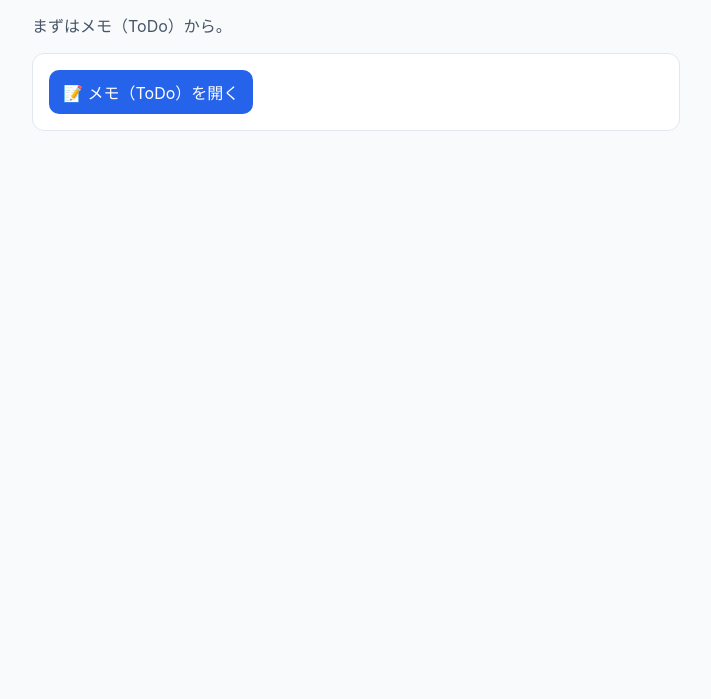
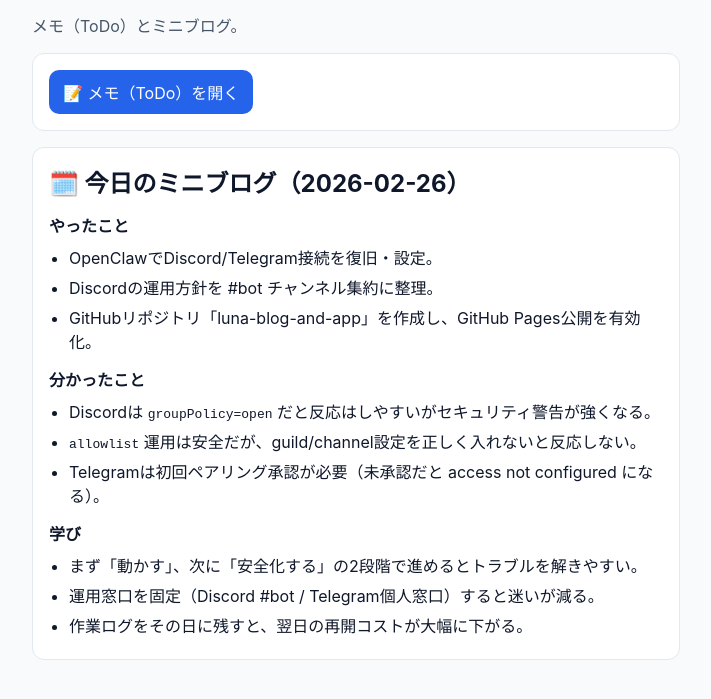
Before and after one commit to luna-luna-pyon-pyon/blog-and-app, a plain HTML site: page index.html in a window 1280 px wide. Shown: the part 77-776 px from the top of the page, without its empty margins (284-995 px from the left). Drawn offline with Linux system fonts and the light colour scheme.

Commit message:
feat: add mini blog entry for 2026-02-26

```diff
--- a/index.html
+++ b/index.html
@@ -9,11 +9,36 @@
 <body>
   <main class="container">
     <h1>ミニアプリ集</h1>
-    <p>まずはメモ（ToDo）から。</p>
+    <p>メモ（ToDo）とミニブログ。</p>
 
     <nav class="card">
       <a class="link-btn" href="memo.html">📝 メモ（ToDo）を開く</a>
     </nav>
+
+    <section class="card blog-entry">
+      <h2>🗓️ 今日のミニブログ（2026-02-26）</h2>
+
+      <h3>やったこと</h3>
+      <ul>
+        <li>OpenClawでDiscord/Telegram接続を復旧・設定。</li>
+        <li>Discordの運用方針を #bot チャンネル集約に整理。</li>
+        <li>GitHubリポジトリ「luna-blog-and-app」を作成し、GitHub Pages公開を有効化。</li>
+      </ul>
+
+      <h3>分かったこと</h3>
+      <ul>
+        <li>Discordは <code>groupPolicy=open</code> だと反応はしやすいがセキュリティ警告が強くなる。</li>
+        <li><code>allowlist</code> 運用は安全だが、guild/channel設定を正しく入れないと反応しない。</li>
+        <li>Telegramは初回ペアリング承認が必要（未承認だと access not configured になる）。</li>
+      </ul>
+
+      <h3>学び</h3>
+      <ul>
+        <li>まず「動かす」、次に「安全化する」の2段階で進めるとトラブルを解きやすい。</li>
+        <li>運用窓口を固定（Discord #bot / Telegram個人窓口）すると迷いが減る。</li>
+        <li>作業ログをその日に残すと、翌日の再開コストが大幅に下がる。</li>
+      </ul>
+    </section>
   </main>
 </body>
 </html>
--- a/style.css
+++ b/style.css
@@ -100,3 +100,25 @@ button {
 .icon-btn {
   background: #ef4444;
 }
+
+.blog-entry {
+  margin-top: 16px;
+}
+
+.blog-entry h2 {
+  margin: 0 0 10px;
+}
+
+.blog-entry h3 {
+  margin: 14px 0 8px;
+  font-size: 16px;
+}
+
+.blog-entry ul {
+  margin: 0;
+  padding-left: 20px;
+}
+
+.blog-entry li {
+  margin-bottom: 6px;
+}
```
